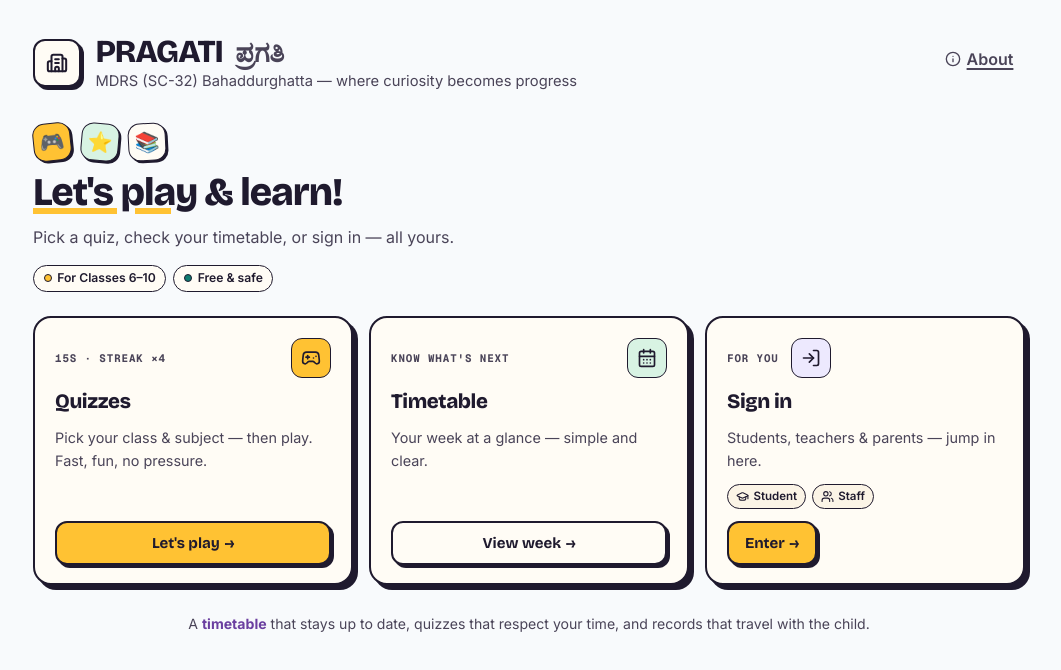
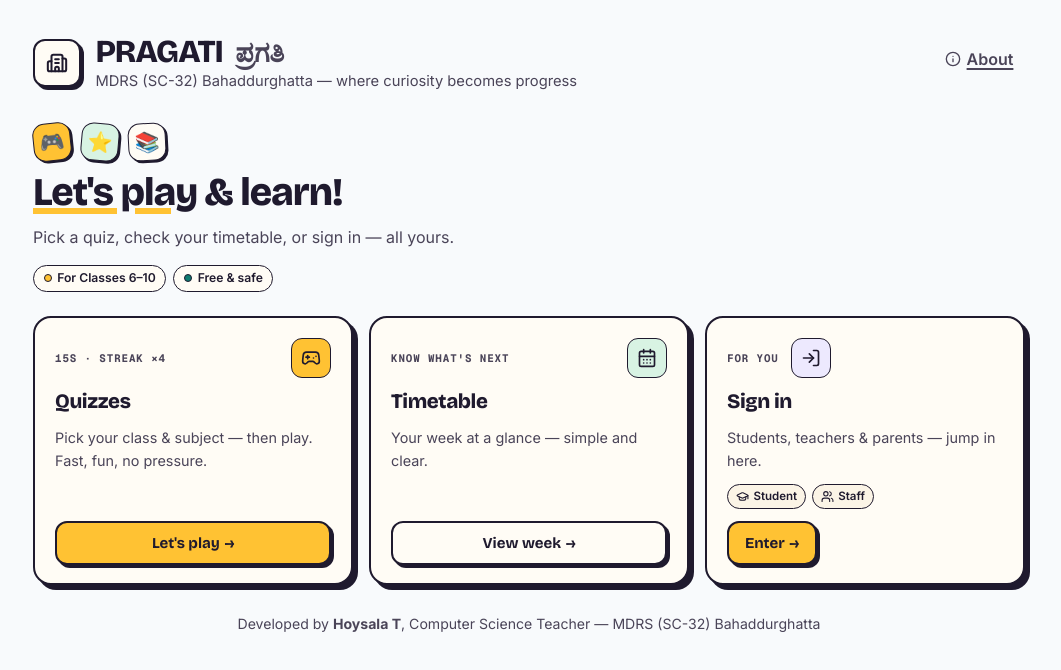
Before and after one commit to hoy-sala/pragati, a SvelteKit app in the folder frontend/: page /login in a window 1280 px wide. Shown: the top 670 px of the page, without its empty margins (111-1172 px from the left). Built offline with nearby package versions, Linux system fonts and the light colour scheme; a web font is replaced by a local one.

Commit message:
homepage: credit Hoysala T, Computer Science Teacher

```diff
--- a/frontend/src/routes/login/+page.svelte
+++ b/frontend/src/routes/login/+page.svelte
@@ -115,7 +115,7 @@
 			</button>
 		</div>
 
-		<p class="footer-note">A <a href="/timetable">timetable</a> that stays up to date, quizzes that respect your time, and records that travel with the child.</p>
+		<p class="footer-note">Developed by <strong>Hoysala T</strong>, Computer Science Teacher — MDRS (SC-32) Bahaddurghatta</p>
 
 		<!-- About dialog -->
 		{#if aboutOpen}
```
